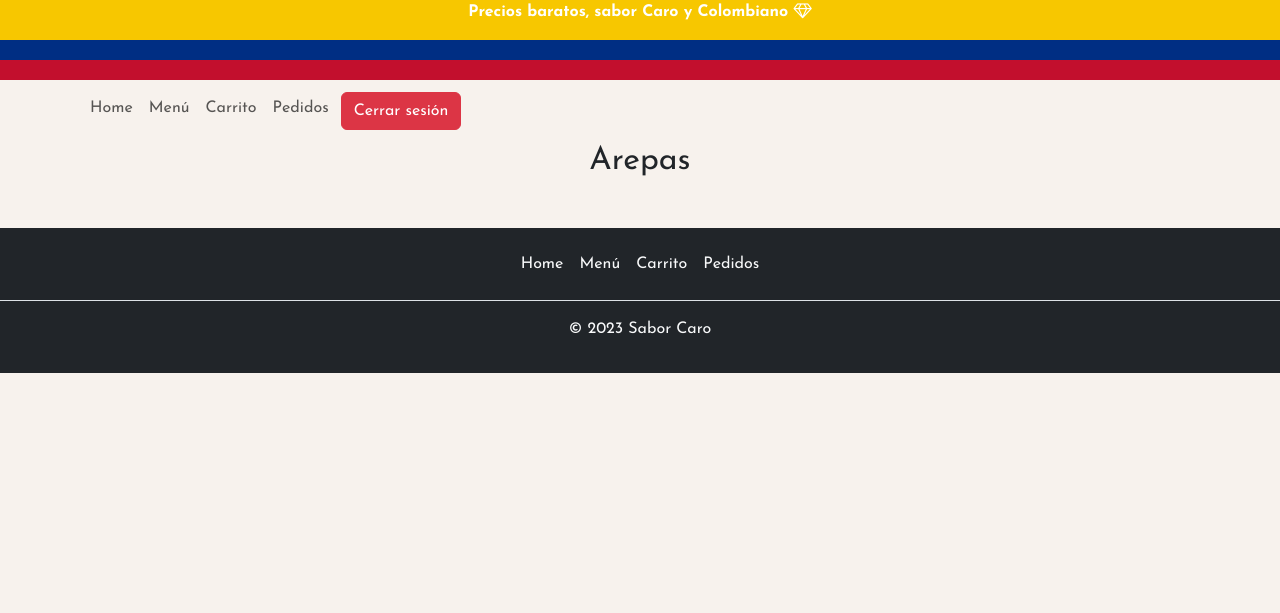
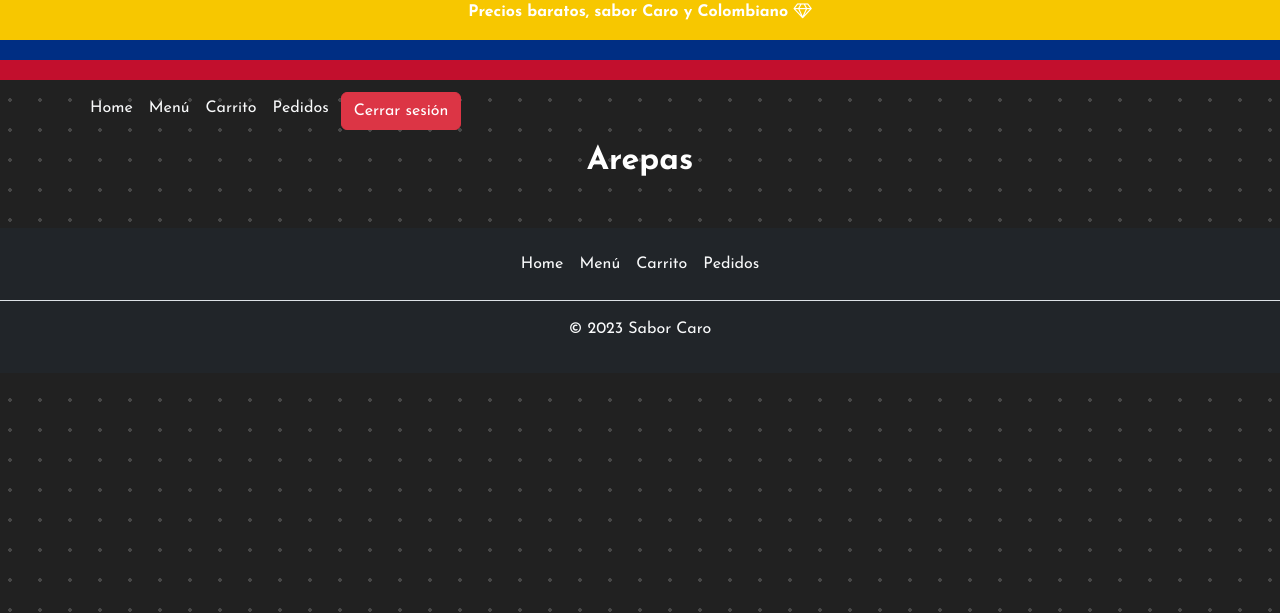
Before and after one commit to DavidMojica/ArepasStore, a PHP site: page /templates/menu.php in a window 1280 px wide. Shown: the top 613 px of the page. Run offline with PHP 8.4, Linux system fonts and the light colour scheme; data that the repository does not hold is empty.

Commit message:
24/11/23 VIII cart with DOM I

```diff
--- a/static/js/clases.js
+++ b/static/js/clases.js
@@ -1,9 +1,10 @@
 class Producto{
-    constructor(id, nombre,precio, tipo){
+    constructor(id, nombre,precio, tipo, cantidad){
         this.id = id;
         this.nombre = nombre;
         this.precio = precio;
         this.tipo = tipo;
+        this.cantidad = cantidad || 1;
     }
 }
 
--- a/static/js/menu.js
+++ b/static/js/menu.js
@@ -1,4 +1,6 @@
 const carrito = new Carrito();
+var productos = [];
+
 
 function getProducts(action) {
     return new Promise((resolve, reject) => {
@@ -38,7 +40,7 @@ function getProducts(action) {
 
 async function loadProducts() {
     try {
-        const productos = await getProducts(1);
+        productos = await getProducts(1);
         console.log(productos);
         for (let p of productos) {
             displayProduct(p, "../extras/resources/arepa-carne.jpg");
@@ -47,9 +49,13 @@ async function loadProducts() {
         console.error(error);
     }
 }
-
 loadProducts();
 
+function agregarAlCarro(id){
+    carrito.addProduct(productos.find(objeto => objeto.id === id));
+    console.log(carrito)
+
+}
 
 
 
--- a/templates/menu.php
+++ b/templates/menu.php
@@ -27,7 +27,7 @@ $adiciones = $stmt->fetchAll(PDO::FETCH_ASSOC);
     <!-- fa icons -->
     <link rel="stylesheet" href="https://cdnjs.cloudflare.com/ajax/libs/font-awesome/4.7.0/css/font-awesome.min.css">
     <!-- Custom CSS -->
-    <link rel="stylesheet" href="../static/css/bg-col.css">
+    <link rel="stylesheet" href="../static/css/bg-dotted.css">
     <link rel="stylesheet" href="../static/css/btn-star.css">
     <link rel="stylesheet" href="../static/css/card-food.css">
     <link rel="stylesheet" href="self-css/general.css">
@@ -41,7 +41,7 @@ $adiciones = $stmt->fetchAll(PDO::FETCH_ASSOC);
     <title>Sabor Caro | Inicio</title>
 </head>
 
-<body>
+<body class="bg-dotted">
     <div class="sticky-header">
         <div class="line-1">
             <p class="col-white text-bold">Precios baratos, sabor Caro y Colombiano <i class="fa fa-diamond"></i></p>
@@ -59,10 +59,10 @@ $adiciones = $stmt->fetchAll(PDO::FETCH_ASSOC);
                     </button>
                     <div class="collapse navbar-collapse" id="navbarNav">
                         <ul class="navbar-nav">
-                            <li class="nav-item"><a href="#" class="nav-link px-2">Home</a></li>
-                            <li class="nav-item"><a href="#" class="nav-link px-2">Menú</a></li>
-                            <li class="nav-item"><a href="#" class="nav-link px-2">Carrito</a></li>
-                            <li class="nav-item"><a href="#" class="nav-link px-2">Pedidos</a></li>
+                            <li class="nav-item"><a href="#" class="nav-link px-2 text-light">Home</a></li>
+                            <li class="nav-item"><a href="#" class="nav-link px-2 text-light">Menú</a></li>
+                            <li class="nav-item"><a href="#" class="nav-link px-2 text-light">Carrito</a></li>
+                            <li class="nav-item"><a href="#" class="nav-link px-2 text-light">Pedidos</a></li>
                             <li class="nav-item m-1">
                                 <a href="templates/login.php"><button class="btn btn-danger">Cerrar sesión</button></a>
                             </li>
@@ -74,7 +74,7 @@ $adiciones = $stmt->fetchAll(PDO::FETCH_ASSOC);
         </div>
     </div>
     <main class="">
-        <h2>Arepas</h2>
+        <h2 class="col-white text-bold">Arepas</h2>
         <div class="arepas-grid" id="arepas-grid">
 
         </div>
```
